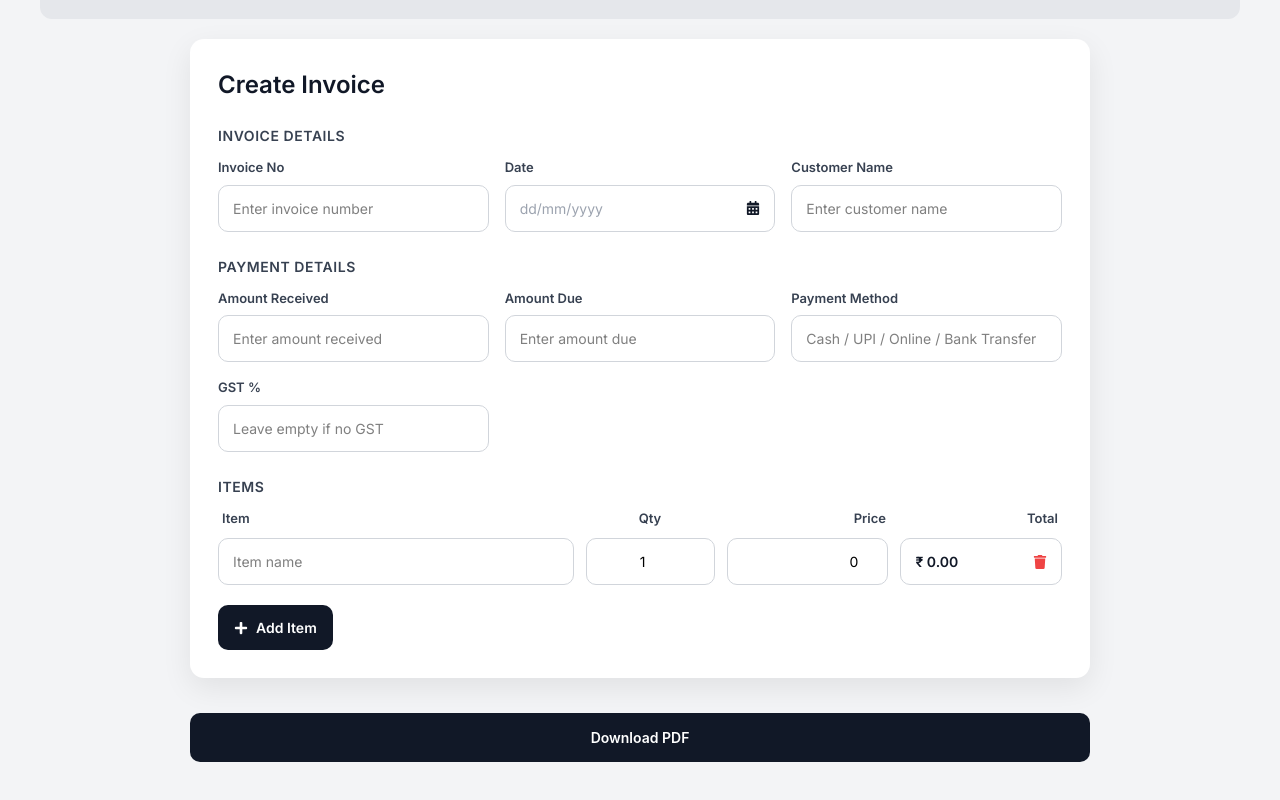
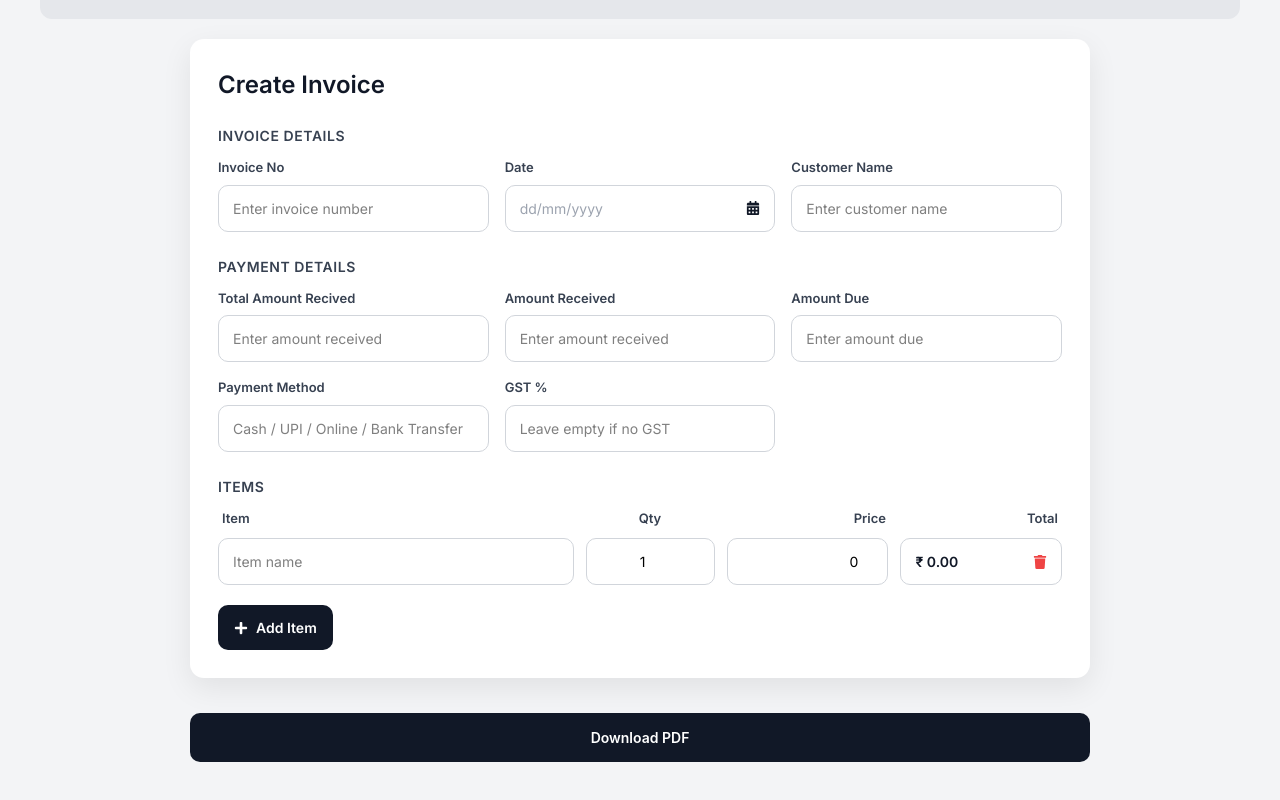
Before and after one commit to Vikramjeetblog/invoice-genrator, a React (Vite) app: page / in a window 1280 px wide. Shown: the part 934-1734 px from the top of the page. Built offline with nearby package versions, Linux system fonts and the light colour scheme.

Commit message:
Update InvoiceForm.jsx

```diff
--- a/src/components/InvoiceForm.jsx
+++ b/src/components/InvoiceForm.jsx
@@ -155,6 +155,14 @@ const InvoiceForm = ({
         <>
           <div style={sectionTitle}>Payment Details</div>
           <div style={gridStyle}>
+            <FormField
+              label="Total Amount Recived"
+              name="totalamountrecived"
+              type="number"
+              value={form.totalamountrecived || ""}
+              onChange={handleChange}
+              placeholder="Enter amount received"
+            />
             <FormField
               label="Amount Received"
               name="amountReceived"
```
